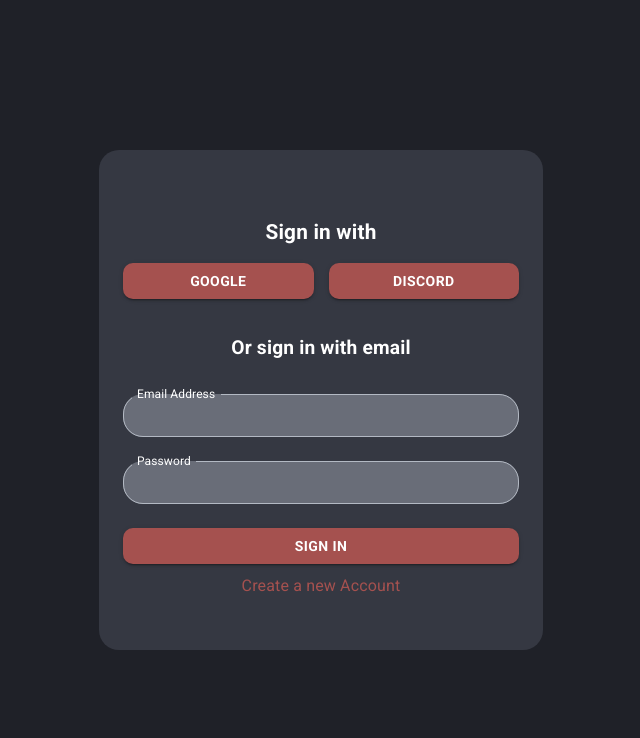
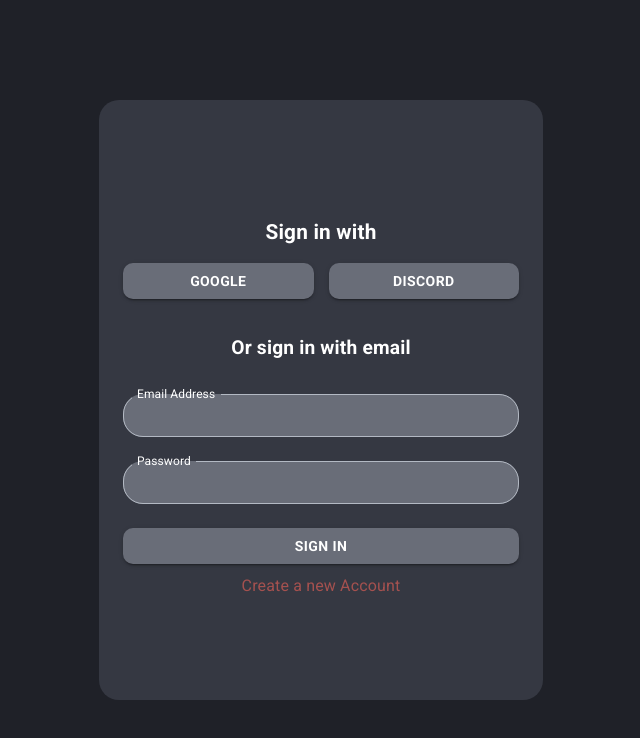
Before and after one commit to DanilNefedov/Prod_CookPad, a Next.js app: page /login in a window 1280 px wide. Shown: the top 738 px of the page, without its empty margins (319-959 px from the left). Built offline with nearby package versions, Linux system fonts and the light colour scheme; no server answers.

Commit message:
redesign of login pages | new login logic

```diff
--- a/app/(authorization)/layout.tsx
+++ b/app/(authorization)/layout.tsx
@@ -9,7 +9,7 @@ export default function RootLayout({ children, }: Readonly<{ children: React.Rea
       sx={{
         backgroundColor: 'background.paper',
         borderRadius: '20px',
-        height: '500px',
+        height: '600px',
         margin: 'auto',
         display: 'flex',
         flexDirection: 'column',
--- /dev/null
+++ b/app/(authorization)/login/function.ts
@@ -0,0 +1,36 @@
+'use server'
+
+import { signIn } from "@/config/auth/auth";
+
+type State = {
+    error:boolean;
+    email:string
+};
+
+
+
+export async function signInCall(prevState: State, formData: FormData): Promise<State> {
+    const email = formData.get("email") as string;
+    const password = formData.get("password") as string;
+
+    try{
+        const res = await signIn("credentials", {
+            email,
+            password,
+            redirectTo: "/home",
+        });
+
+
+        if (res === null) {
+            return { error: true, email }
+        }
+
+        return { error: false, email:'' };
+    }catch(e) {
+        console.log(e)
+        return { error: true, email };
+    }
+
+
+    // return { error: false };
+}
--- a/app/(authorization)/login/page.tsx
+++ b/app/(authorization)/login/page.tsx
@@ -1,9 +1,7 @@
 import { signIn } from "@/config/auth/auth"
-import { Box, Button, TextField, Typography } from "@mui/material"
-import Link from "next/link";
+import { Box, Button, Typography } from "@mui/material"
 import '../style.css';
-import { regiterIntup } from "../style";
-
+import { SignInForm } from "./sign-in";
 
 
 
@@ -19,19 +17,6 @@ export default function SignIn() {
 
 
   return (
-
-    // <Container component="main" maxWidth="xs"
-    //   sx={{
-    //     backgroundColor: 'background.paper',
-    //     borderRadius: '20px',
-    //     height: '500px',
-    //     margin: 'auto',
-    //     display: 'flex',
-    //     flexDirection: 'column',
-    //     justifyContent: 'center',
-    //     alignItems: 'center',
-    //   }}
-    // >
     <>
       <form
         style={{ width: '100%' }}
@@ -57,18 +42,12 @@ export default function SignIn() {
             fullWidth
             name="provider"
             value="google"
-            color="darkButton"
-            sx={{ fontWeight: "700", borderRadius: "10px", width: "100%" }}
+            color="grayButton"
+            sx={{ fontWeight: "700", borderRadius: "10px", width: "100%", }}
           >
+
             Google
           </Button>
-
-          {/* <Typography
-          sx={{ textAlign: "center", fontWeight: "600", padding: "15px 0", fontSize: "1.3rem" }}
-          color="text.primary"
-        >
-          or
-        </Typography> */}
 
           <Button
             type="submit"
@@ -76,22 +55,19 @@ export default function SignIn() {
             fullWidth
             name="provider"
             value="discord"
-            color="darkButton"
+            color="grayButton"
             sx={{ fontWeight: "700", borderRadius: "10px", width: "100%", }}
           >
             Discord
           </Button>
         </Box>
 
-
-
-
       </form>
 
 
 
-
-      <form
+      <SignInForm></SignInForm>
+      {/* <form
         style={{ width: '100%', marginTop: '20px' }}
         action={async (formData: FormData) => {
           "use server";
@@ -155,7 +131,7 @@ export default function SignIn() {
 
 
         <Link className="link-register" href={'/register'}>Create a new Account</Link>
-      </form>
+      </form> */}
     </>
 
 
--- /dev/null
+++ b/app/(authorization)/login/sign-in.tsx
@@ -0,0 +1,91 @@
+'use client'
+
+import { Box, Button, TextField, Typography } from "@mui/material";
+import Link from "next/link";
+import { regiterIntup } from "../style";
+import { signIn } from "@/config/auth/auth";
+import { signInCall } from "./function";
+import { useActionState, useEffect, useState } from "react";
+
+
+
+
+
+export function SignInForm() {
+    const [emailInput, setEmailInput] = useState('');
+    const [state, formAction] = useActionState(signInCall, { error: false, email: '' });
+
+    useEffect(() => {
+        if (state.email) setEmailInput(state.email);
+    }, [state.email]);
+
+
+    console.log(state)
+    return (
+        <form
+            style={{ width: '100%', marginTop: '20px' }}
+            action={formAction}
+        >
+            {state.error && (
+                <Box sx={{ color: '#FF7269', textAlign: 'center' }}>
+                    {state.error && <>Check the data you have entered. You may not be registered yet.<br /></>}
+                </Box>
+            )}
+
+            <Typography
+                sx={{ textAlign: "center", fontWeight: "600", padding: "15px 0", fontSize: "1.2rem" }}
+                color="text.primary"
+            >
+                Or sign in with email
+            </Typography>
+
+            <TextField
+                margin="normal"
+                // required
+                fullWidth
+                label="Email Address"
+                autoComplete="off"
+                name="email"
+                type="email"
+                error={state.error}
+                value={emailInput}
+                onChange={(e) => setEmailInput(e.target.value)}
+                slotProps={{
+                    inputLabel: {
+                        shrink: true,
+                    },
+                }}
+                sx={regiterIntup}
+            />
+            <TextField
+                margin="normal"
+                autoComplete="new-password"
+                // required
+                fullWidth
+                name="password"
+                label="Password"
+                type="password"
+                error={state.error}
+                slotProps={{
+                    inputLabel: {
+                        shrink: true,
+                    },
+                }}
+                sx={regiterIntup}
+            />
+
+            <Button
+                type="submit"
+                fullWidth
+                variant="contained"
+                color="grayButton"
+                sx={{ mt: 2, fontWeight: 600, borderRadius: "10px",  }}
+            >
+                Sign in
+            </Button>
+
+
+            <Link className="link-register" href={'/register'}>Create a new Account</Link>
+        </form>
+    )
+}
--- a/app/api/user/credentials/route.ts
+++ b/app/api/user/credentials/route.ts
@@ -52,7 +52,6 @@ export async function POST(req: Request) {
     try {
         const data = await req.json();
 
-        console.log(data)
         if (!data.email || !data.provider || data.provider !== 'credentials' || !data.password) {
             return NextResponse.json(
                 { message: 'Invalid request data' },
@@ -85,7 +84,6 @@ export async function POST(req: Request) {
         }
 
         const newUser = await User.create(pushNewUser)
-
         return NextResponse.json(newUser, { status: 200 });
 
     } catch (error) {
--- a/config/ThemeMUI/theme.ts
+++ b/config/ThemeMUI/theme.ts
@@ -5,6 +5,9 @@ import { createTheme, outlinedInputClasses } from '@mui/material';
 declare module '@mui/material/Button' {
   interface ButtonPropsColorOverrides {
     darkButton: true;
+  }
+  interface ButtonPropsColorOverrides {
+    grayButton: true;
   }
   interface ButtonPropsColorOverrides {
     blackRedBtn: true;
@@ -28,7 +31,9 @@ declare module '@mui/material/styles' {
 
 
 
-
+  interface PaletteOptions{
+    grayButton?:PaletteOptions['primary']
+  }
   interface PaletteOptions{
     darkButton?:PaletteOptions['primary']
   }
@@ -97,6 +102,12 @@ export const theme = createTheme({
     blackRedBtn:{
       main:'#1F2128',
       dark: "#FF7269",
+    },
+    grayButton:{
+      main: '#696d78',
+      light: "#ffc2b3",
+      contrastText: '#FFFFFF',
+      dark:'#FF7269',
     }
   },
 
--- a/config/auth/auth.ts
+++ b/config/auth/auth.ts
@@ -1,11 +1,10 @@
 export const runtime = "nodejs";
-import NextAuth from "next-auth";
+import NextAuth, { AuthError } from "next-auth";
 import Discord from "next-auth/providers/discord";
 import Google from "next-auth/providers/google";
 import Credentials from "next-auth/providers/credentials";
 import { getCall, postCall } from "./calls";
-import { v4 as uuidv4 } from 'uuid';
-import { compare, hash } from "bcryptjs";
+import { compare } from "bcryptjs";
 
 
 
@@ -13,6 +12,7 @@ export interface RequestData <T>{
   url: string;
   data: T;
 }
+
 
 
 export const { handlers, auth, signIn, signOut } = NextAuth({
@@ -60,19 +60,18 @@ export const { handlers, auth, signIn, signOut } = NextAuth({
         }
 
         const isValid = await compare(password, user.password);
-
+        console.log(email, password, isValid)
         if (!isValid) {
           console.log("Invalid password");
           return null;
         }
-        console.log(user)
         const finalUser = {
           id: user.connection_id,
           name: user.name,
           email: user.email,
           connection_id: user.connection_id,
           provider: user.provider,
-          image: user.img || null,
+          image: user.img || '',
         };
 
         return finalUser;
@@ -82,7 +81,6 @@ export const { handlers, auth, signIn, signOut } = NextAuth({
   ],
   callbacks: {
     async signIn({ account, profile, credentials }) {
-      console.log({account, profile, credentials})
       if (account?.provider === 'credentials') {
         return true;
       }
@@ -140,7 +138,6 @@ export const { handlers, auth, signIn, signOut } = NextAuth({
     },
 
     session: async ({ session, token }) => {
-      console.log('sessionsessionsessionsessionsession', { session, token })
 
       if (session?.user) {
         session.user.id = token.id;
```
Also changed, not shown: app/(authorization)/register/function.ts (+9 -9 lines), app/(authorization)/register/page.tsx (+61 -34 lines).
